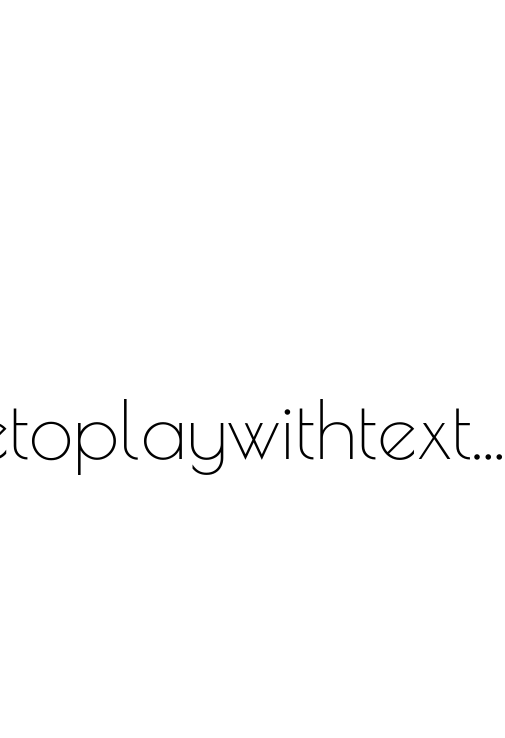
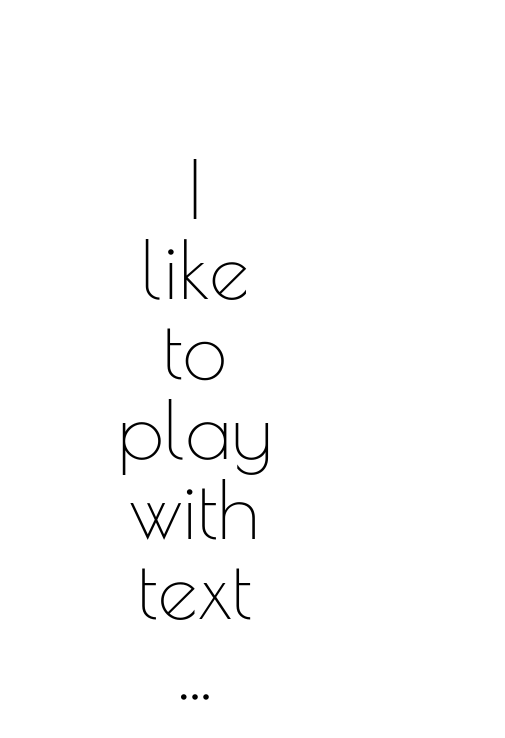
Before and after one commit to yumeandra/yumeandra.github.io, a website: page index.html in a window 390 px wide. Shown: the whole page, 505 px wide, since content can reach past the window. Drawn offline with nearby package versions, Linux system fonts and the light colour scheme.

Commit message:
responsivness added

```diff
--- a/css/style.css
+++ b/css/style.css
@@ -14,8 +14,14 @@ body {
   display: flex;
   justify-content: center;
   align-items: center;
-  flex-direction: row;
+  flex-direction: column;
 }
+
+.title div{
+  display: flex;
+    flex-direction: row;
+}
+
 .title a {
   font-size: 5rem;
   display: block;
@@ -63,6 +69,7 @@ body {
   animation-direction: alternate;
 }
 
+
 a:hover {
   color: silver;
 }
--- a/index.html
+++ b/index.html
@@ -1,3 +1,4 @@
+
 <!DOCTYPE html>
 <html lang="eng-UK">
 <head>
@@ -12,33 +13,42 @@
 <body>
     <header>
         <div class="title">
-            <a href="#"><span class="letter_1">I </span></a>
+            <div><a href="#"><span class="letter_1">I </span></a>
             <span class="space"> </span>
-            <a href="https://pl.linkedin.com/in/aleksandragoerlich" target="_blank"><span class="letter_2 skewL">l </span></a>
+            </div>
+
+            <div> <a href="https://pl.linkedin.com/in/aleksandragoerlich" target="_blank"><span class="letter_2 skewL">l </span></a>
             <a href="#"><span class="letter_3 up">i </span></a>
             <a href="http://www.yumeandra.com" target="_blank"><span class="letter_4 skewR">k</span></a>
             <a href="#"><span class="letter_5">e </span></a>
-            <span class="space"> </span>
-            <a href="https://github.com/yumeandra" target="_blank"><span class="letter_6 skewR">t </span></a>
+            <span class="space"> </span></div>
+
+            <div><a href="https://github.com/yumeandra" target="_blank"><span class="letter_6 skewR">t </span></a>
             <a href="http://aleksandragoerlich.wordpress.com" target="_blank"><span class="letter_7 rotate">o </span></a>
-            <span class="space"> </span>
-            <a href="#"><span class="letter_8">p </span></a>
+            <span class="space"> </span></div>
+
+            <div><a href="#"><span class="letter_8">p </span></a>
             <a href="https://pl.linkedin.com/in/aleksandragoerlich" target="_blank"><span class="letter_9 skewL">l </span></a>
             <a href="http://aleksandragoerlich.wordpress.com" target="_blank"><span class="letter_10 rotate">a</span></a>
             <a href="#"><span class="letter_11">y </span></a>
-            <span class="space"> </span>
-            <a href="#"><span class="letter_12">w </span></a>
+            <span class="space"> </span></div>
+
+            <div><a href="#"><span class="letter_12">w</span></a>
             <a href="#"><span class="letter_13">i </span></a>
             <a href="https://github.com/yumeandra" target="_blank"><span class="letter_14 skewR">t </span></a>
             <a href="#"><span class="letter_15">h </span></a>
             <span class="space"> </span>
-            <a href="https://github.com/yumeandra" target="_blank"><span class="letter_16 skewR">t </span></a>
+            </div>
+
+            <div><a href="https://github.com/yumeandra" target="_blank"><span class="letter_16 skewR">t </span></a>
             <a href="#"><span class="letter_17">e </span></a>
             <a href="#"><span class="letter_18">x </span></a>
-            <a href="https://github.com/yumeandra" target="_blank"><span class="letter_19 skewR">t </span></a>
+            <a href="https://github.com/yumeandra" target="_blank"><span class="letter_19 skewR">t </span></a></div>
+
+            <div><a href="#"><span class="dot">. </span></a>
             <a href="#"><span class="dot">. </span></a>
-            <a href="#"><span class="dot">. </span></a>
-            <a href="#"><span class="dot">. </span></a>
+            <a href="#"><span class="dot">. </span></a></div>
+
         </div>
 
     </header>
```
